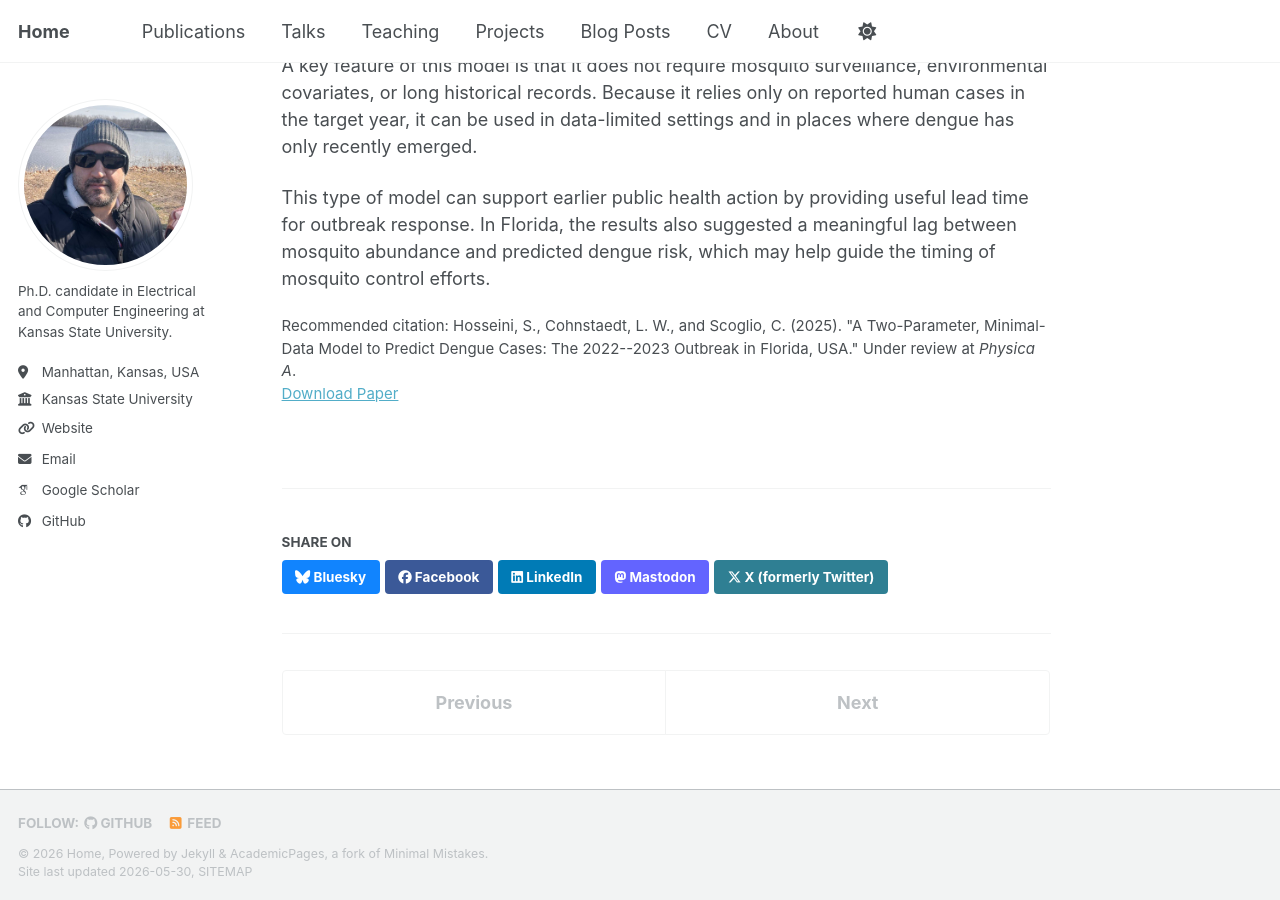
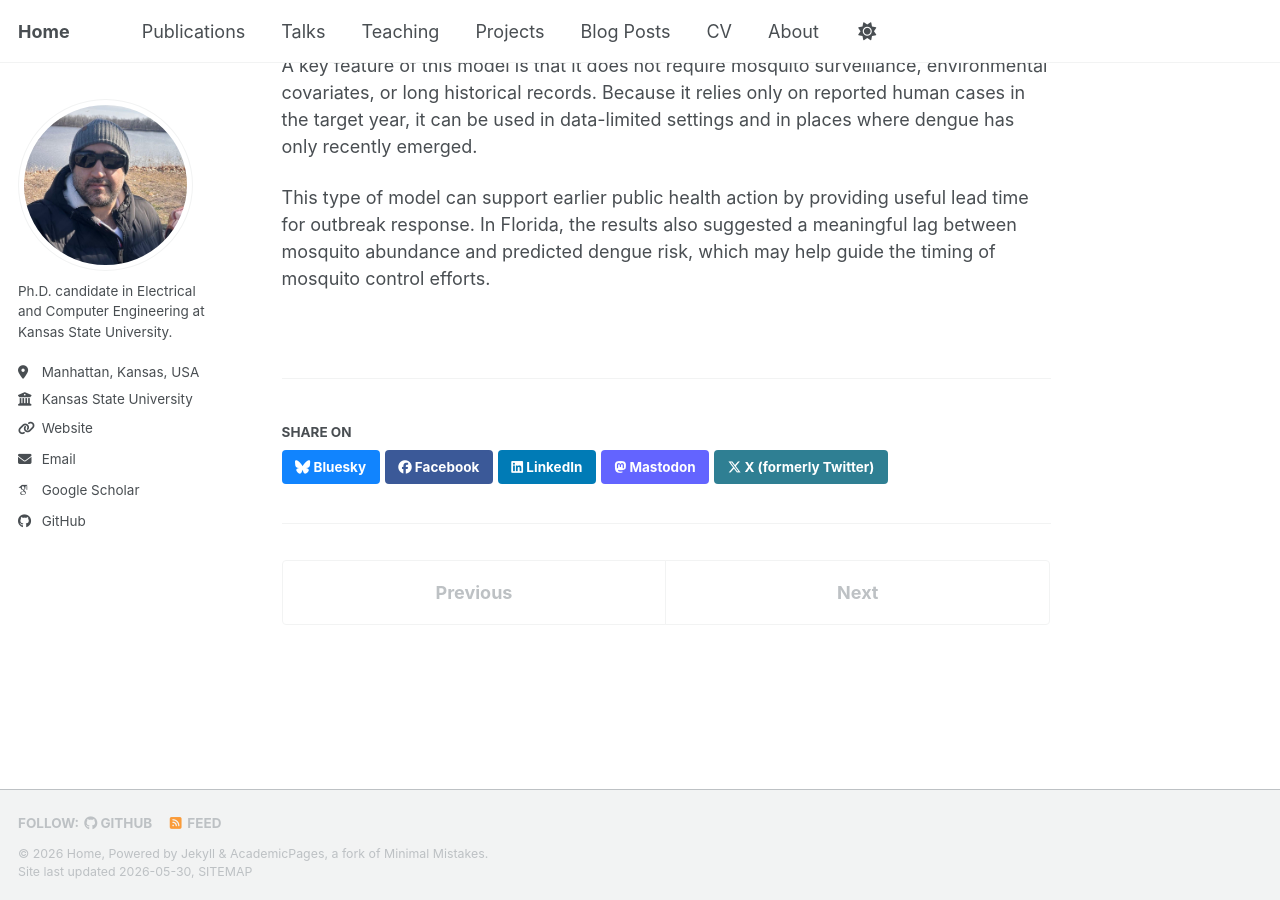
Before and after one commit to Saman-Hoss/Saman-Hoss.github.io, a Jekyll site: the page built from _publications/2025-01-01-dengue-florida.md, in a window 1280 px wide and 900 px high, scrolled down 644 px. Built offline with Jekyll 4.4.1, drawn with Linux system fonts in a browser that asks for light colours; some web fonts are replaced; a script bundle is joined from its source files by our own code; library files that are not in the unit come from our copies.

Commit message:
Update 2025-01-01-dengue-florida.md

```diff
--- a/_publications/2025-01-01-dengue-florida.md
+++ b/_publications/2025-01-01-dengue-florida.md
@@ -7,7 +7,6 @@ excerpt: 'Under review <i> at Physica A</i>, 2025<br><a href="/publication/2025-
 date: 2025-01-01
 venue: " at Physica A"
 paperurl: "https://arxiv.org/pdf/2511.22040.pdf"
-citation: 'Hosseini, S., Cohnstaedt, L. W., and Scoglio, C. (2025). &quot;A Two-Parameter, Minimal-Data Model to Predict Dengue Cases: The 2022--2023 Outbreak in Florida, USA.&quot; Under review at <i>Physica A</i>.'
 ---
 
 To predict the number of dengue cases, we developed a minimal-data model with only two parameters that uses only the time series of reported human cases during the target outbreak.
```
